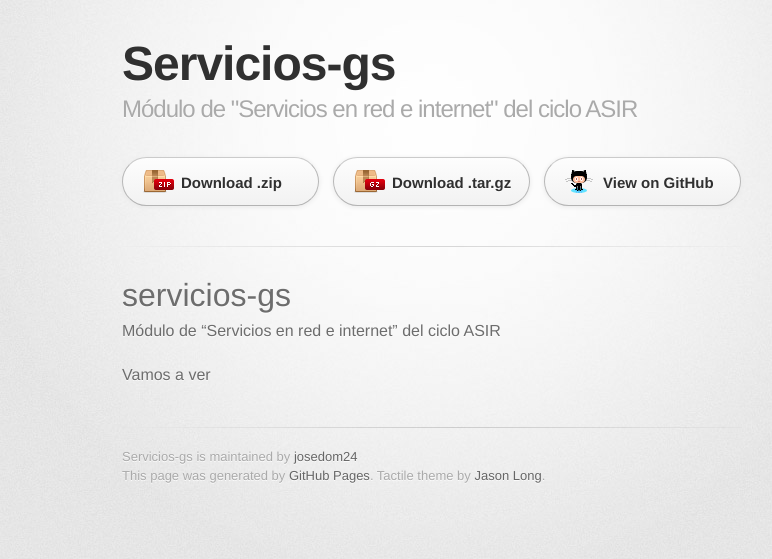
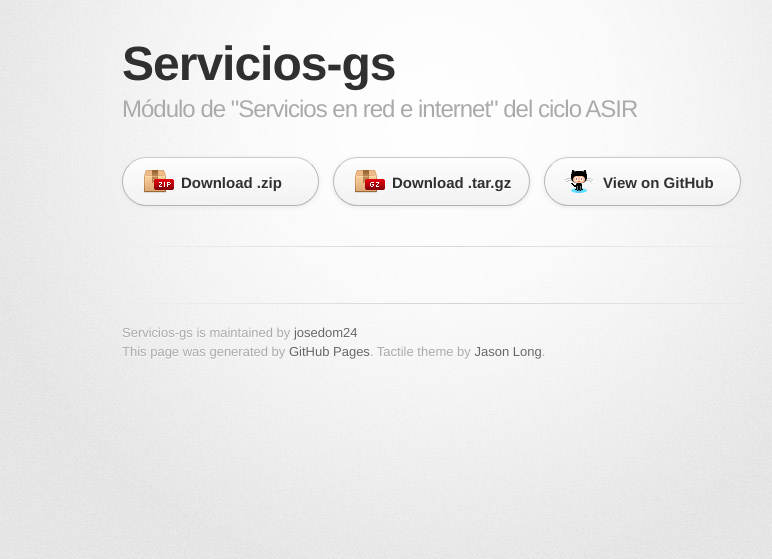
Before and after one commit to josedom24/servicios-gs, a Jekyll site: the page built from index.md, in a window 1280 px wide. Shown: the top 559 px of the page, without its empty margins (208-980 px from the left). Built offline with Jekyll 4.4.1, drawn with Linux system fonts in a browser that asks for light colours; some web fonts are replaced.

Commit message:
Sync README.md in master branch to index.md in gh-pages

```diff
--- a/index.md
+++ b/index.md
@@ -1,9 +1,3 @@
 ---
 layout: index
 ---
-
-
-# servicios-gs
-Módulo de "Servicios en red e internet" del ciclo ASIR
-
-Vamos a ver
```
